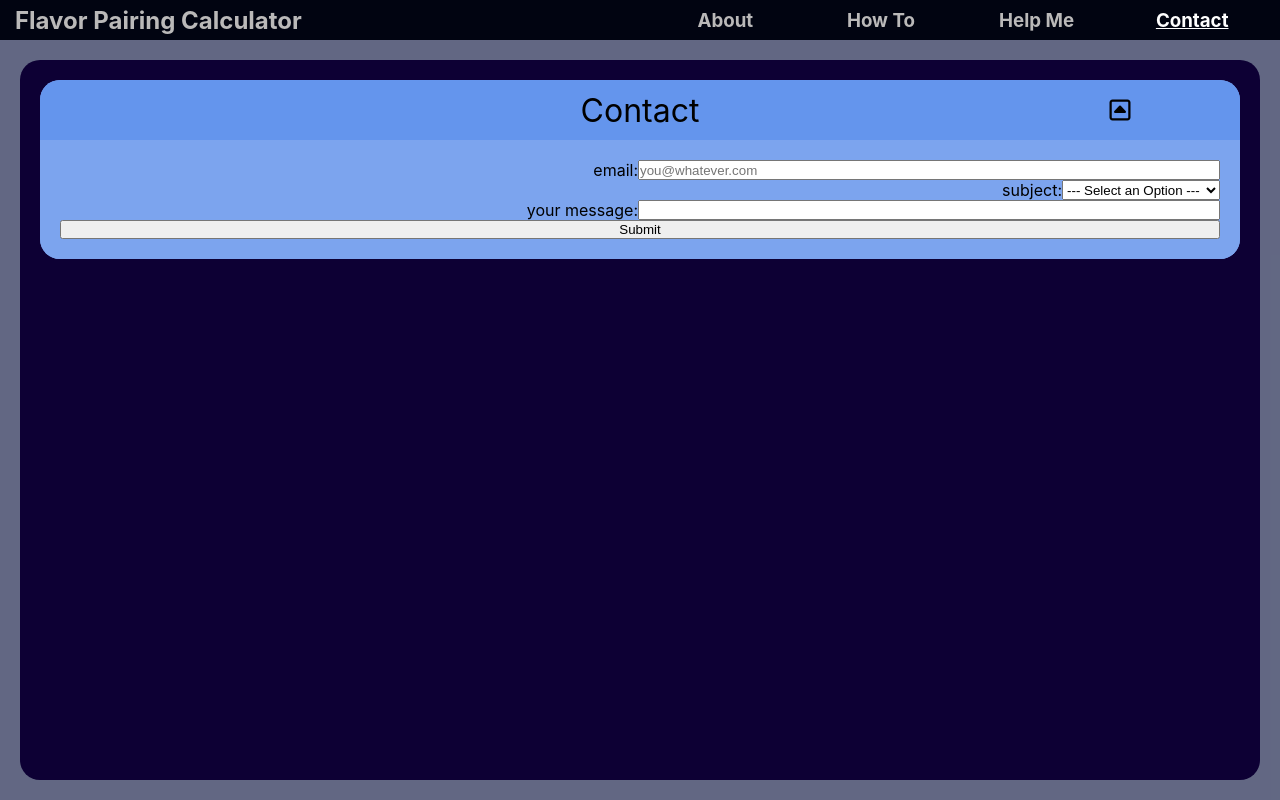
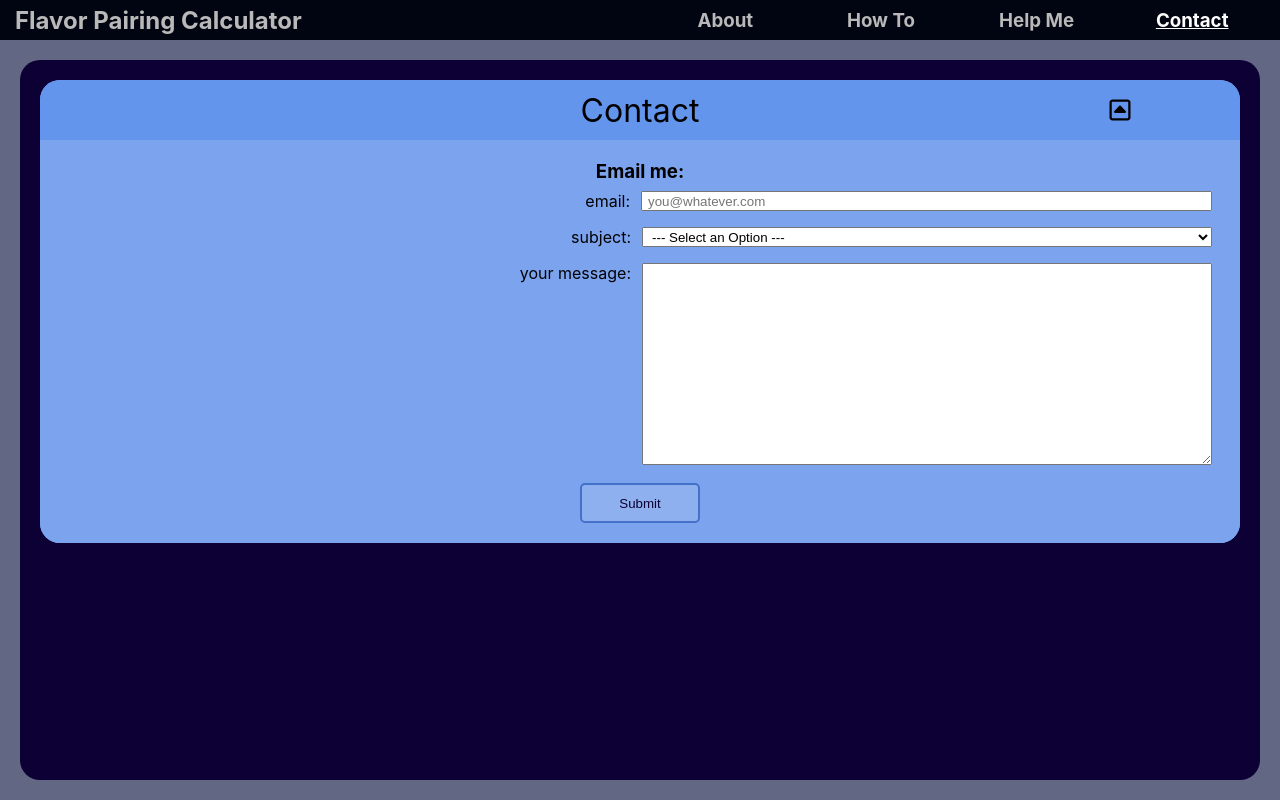
Before and after one commit to maximilian-hub/flavor-pairing-calculator, a React (Create React App) app in the folder client/: page /contact in a window 1280 px wide. Built offline with nearby package versions, Linux system fonts and the light colour scheme; no server answers.

Commit message:
Finished styling email form.

```diff
--- a/client/src/App.css
+++ b/client/src/App.css
@@ -5,6 +5,7 @@
   --inputfield-border-width: 2px;
   --dark-blue: rgb(13, 0, 52);
   --light-blue: rgb(124, 164, 238);
+  --fpc-green: rgb(52, 175, 0);
   --info-section-header-height: 60px;
 }
 
@@ -158,8 +159,10 @@ li {
   padding: 20px;
 }
 
-.info-section-body > ul {
-  list-style-type: disc;
+.info-section-body > h1,
+.info-section-body > h2,
+.info-section-body > h3 {
+  text-align: center;
 }
 
 /*INPUT FIELD*/
@@ -192,10 +195,10 @@ li {
 }
 
 #inputfield-container:focus-within #inputfield {
-  border-color: rgb(52, 175, 0);
+  border-color: var(--fpc-green);
   outline-style: solid;
   outline-width: 2px;
-  outline-color: rgb(52, 175, 0);
+  outline-color: var(--fpc-green);
 }
 
 #inputfield-container:focus-within .autocomplete-panel {
@@ -257,7 +260,7 @@ li {
 }
 
 .autocomplete-suggestion-searchvalue {
-  color: rgb(52, 175, 0);
+  color: var(--fpc-green);
   font-weight: bold;
 }
 
@@ -378,20 +381,64 @@ li {
   flex-direction: column;
 }
 
+.email-form > input {
+  height: 40px;
+  width: 120px;
+  margin: auto;
+  margin-top: 10px;
+  border-radius: 5px;
+  border-color: rgb(67, 113, 199);
+  border-style: solid;
+  background-color: rgb(142, 176, 239);
+  color: var(--dark-blue);
+  cursor: pointer;
+}
+
+.email-form > input:hover {
+  background-color: rgb(174, 194, 232);
+  border-color: var(--fpc-green);
+}
+
 .email-form > div {
-  flex: 1;
+  margin: 5px;
   display: flex;
   flex-direction: row;
-  /* justify-content: center; */
 }
 
 .email-form > div > label {
   text-align: right;
-  flex: 1;
 }
 
-.email-form > div > input {
+.email-form > div > * {
   flex: 1;
+  padding-left: 5px;
+  padding-right: 5px;
+  outline-style: none;
+  margin: 3px;
+}
+
+.email-form > div > *:focus {
+  outline-style: solid;
+  outline-color: var(--fpc-green);
+  outline-width: 3px;
+}
+
+#user-message {
+  min-height: 100px;
+  height: 200px;
+  outline-style: none;
+  margin: 3px;
+  font-family: -apple-system, BlinkMacSystemFont, "Segoe UI", "Roboto", "Oxygen",
+    "Ubuntu", "Cantarell", "Fira Sans", "Droid Sans", "Helvetica Neue",
+    sans-serif;
+  -webkit-font-smoothing: antialiased;
+  -moz-osx-font-smoothing: grayscale;
+}
+
+#user-message:focus {
+  outline-style: solid;
+  outline-color: var(--fpc-green);
+  outline-width: 3px;
 }
 
 /* TOOLTIPS */
--- a/client/src/components/ContactPage.js
+++ b/client/src/components/ContactPage.js
@@ -6,6 +6,7 @@ export default function ContactPage() {
   return (
     <InfoPage className="info-page">
       <InfoSection header="Contact" active="true">
+        <h3>Email me:</h3>
         <div className="email-form-container">
           <form className="email-form" action="">
             <div>
@@ -28,10 +29,10 @@ export default function ContactPage() {
 
             <div>
               <label htmlFor="message">your message:</label>
-              <input type="text" name="message" />
+              <textarea type="text" id="user-message" name="message" />
             </div>
 
-            <input type="submit" value="Submit" />
+            <input type="submit" value="Submit" rows="10" />
           </form>
         </div>
       </InfoSection>
```
